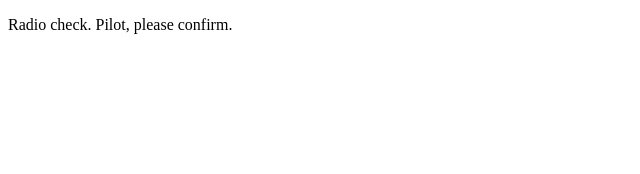
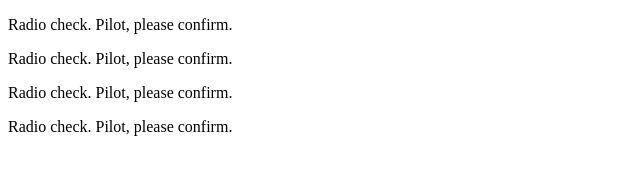
Before and after one commit to nmatthews90/communication-log-control, a plain HTML site: page index.html in a window 1280 px wide. Shown: the whole page, without its empty margins (0-640 px from the left). Drawn offline with Linux system fonts and the light colour scheme.

Commit message:
added some p tags

```diff
--- a/index.html
+++ b/index.html
@@ -2,5 +2,8 @@
 <html>
   <body>
     <p>Radio check. Pilot, please confirm.</p>
+    <p>Radio check. Pilot, please confirm.</p>
+    <p>Radio check. Pilot, please confirm.</p>
+    <p>Radio check. Pilot, please confirm.</p>
   </body>
 </html>
```
